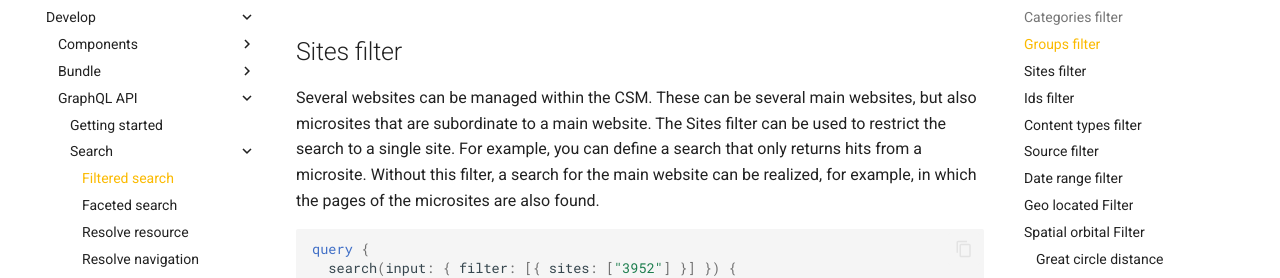
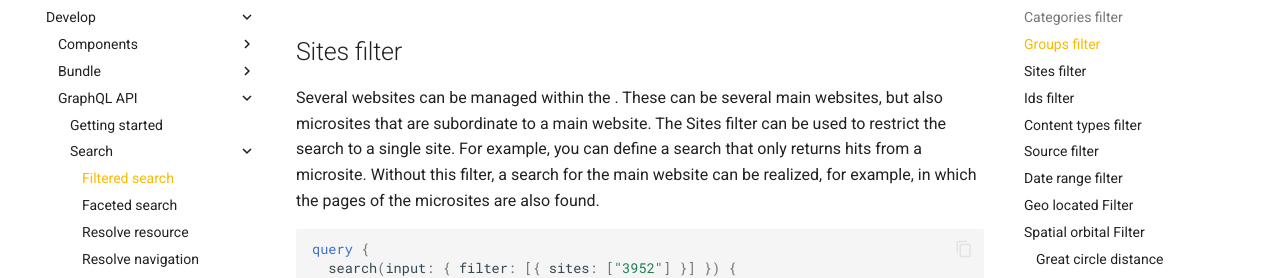
Before and after one commit to sitepark/atoolo-docs, an MkDocs documentation site: the page built from docs/develop/graphql/search/filtered-search.md, in a window 1280 px wide and 900 px high, scrolled down 3597 px. Shown: the part 172-450 px from the top of the window. Built offline with MkDocs 1.6.1 and Material for MkDocs 9.7.7, drawn with Linux system fonts in a browser that asks for light colours; comment, search, counter and statistics services are not loaded.

````diff
--- a/docs/develop/graphql/search/filtered-search.md
+++ b/docs/develop/graphql/search/filtered-search.md
@@ -158,7 +158,7 @@
 
 ## Sites filter
 
-Several websites can be managed within the CSM. These can be several main websites, but also microsites that are subordinate to a main website. The Sites filter can be used to restrict the search to a single site. For example, you can define a search that only returns hits from a microsite. Without this filter, a search for the main website can be realized, for example, in which the pages of the microsites are also found.
+Several websites can be managed within the . These can be several main websites, but also microsites that are subordinate to a main website. The Sites filter can be used to restrict the search to a single site. For example, you can define a search that only returns hits from a microsite. Without this filter, a search for the main website can be realized, for example, in which the pages of the microsites are also found.
 
 ```graphql
 query {
````
Also changed, not shown: docs/develop/bundles/search/index.md (+2 -2 lines), docs/develop/graphql/search/faceted-search.md (+1 -1 lines).
